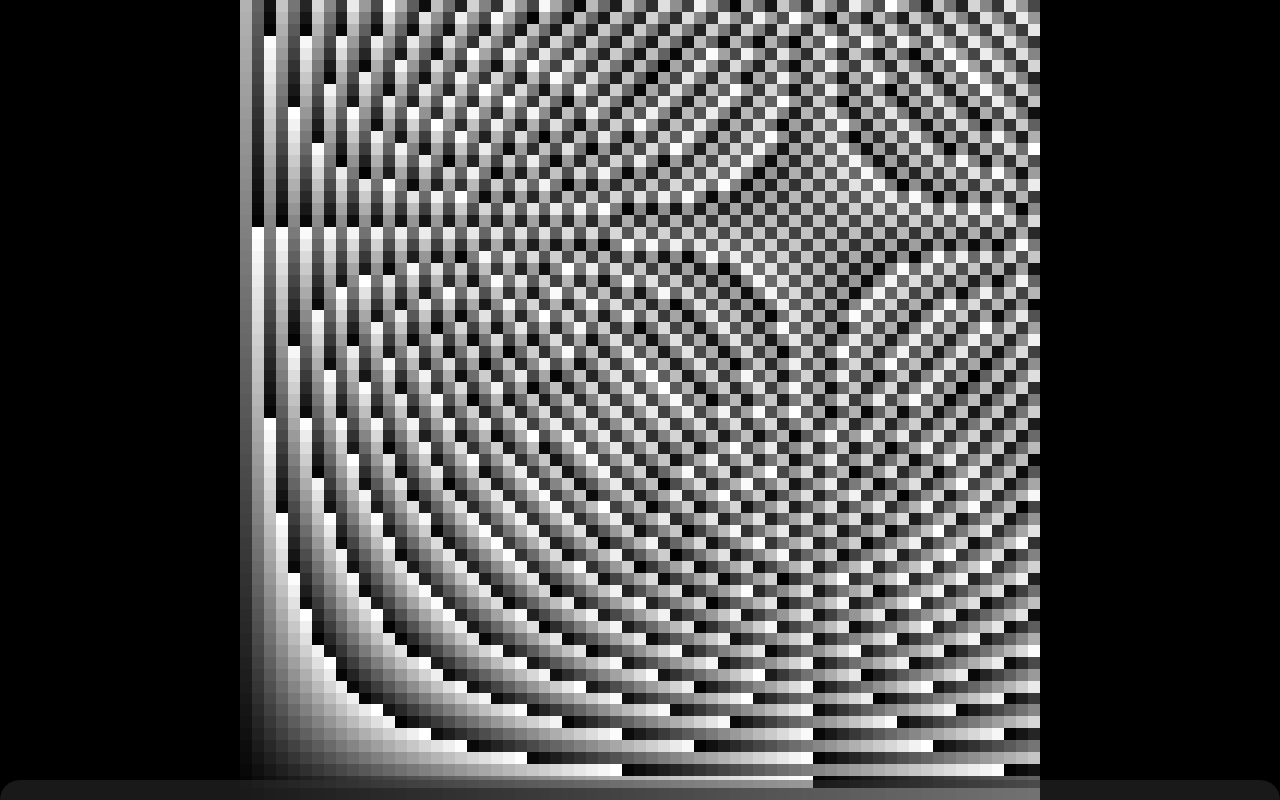
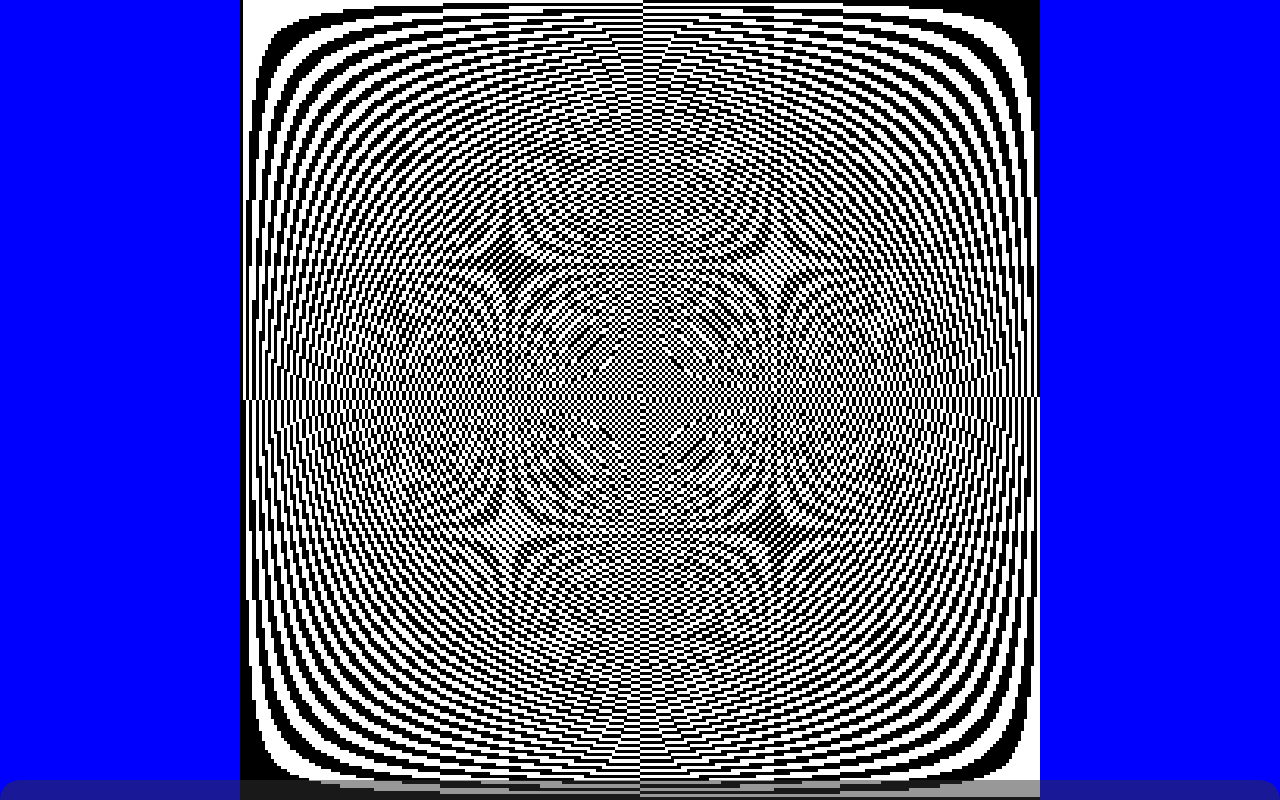
Before and after one commit to mckalexee/mod, a plain HTML site: page grid.html in a window 1280 px wide. Drawn offline with Linux system fonts and the light colour scheme.

Commit message:
enable base and power changes

```diff
--- a/grid.html
+++ b/grid.html
@@ -18,7 +18,7 @@
       display: flex;
       align-items: center;
       justify-content: center;
-      background-color: black;
+      background-color: blue;
     }
 
     .bar {
--- a/grid.js
+++ b/grid.js
@@ -51,21 +51,49 @@
     tile.y = grid_size - 1.0;
   }
 
-  tile = tile + 1.0;
+  tile = tile;
 
   return(tile);
 }
 
+// Returns colors based on a black to white spectrum
+vec3 get_bw_colors(vec2 tile, float base, float exponent) {
+  float color = floor(mod((tile.x * tile.y), pow(base, exponent)) / pow(base, exponent - 1.0));
+  float color_normal = color / (base - 1.0);
+  return vec3(color_normal);
+}
+
+// Returns colors based on rgb. Only works for base 3
+vec3 get_three_colors(vec2 tile, float base, float exponent) {
+  vec3 bw = get_bw_colors(tile, base, exponent);
+  vec3 colors = vec3(0.0, 0.0, 0.0);
+  if(bw.x < 1.0 / 3.0) {
+    colors.x = 1.0;
+  } else {
+    if(bw.x < 2.0 / 3.0) {
+      colors.y = 1.0;
+    } else {
+      colors.z = 1.0;
+    }
+  }
+  return (colors);
+}
+
 
 void main (void) {
-  float grid_size = 67.0;
-  float base = 97.0;
-  vec2 normal = (vpos + 1.0) / 2.0;
+  // Store the pixel location
+  vec2 st = vpos;
+
+  float base = 2.0;
+  float exponent = 8.0;
+  float grid_size = pow(base, exponent);
+
+
+
+  vec2 normal = (st + 1.0) / 2.0;
   vec2 tile = getTile(normal, grid_size);
-  float color = mod(tile.x * tile.y, base);
-  float color_normal = color / (base - 1.0);
-
-  gl_FragColor = vec4(color_normal, color_normal, color_normal, 1.0);
+  vec3 colors = get_bw_colors(tile, base, exponent);
+  gl_FragColor = vec4(colors, 1.0);
 }
 
 
```
